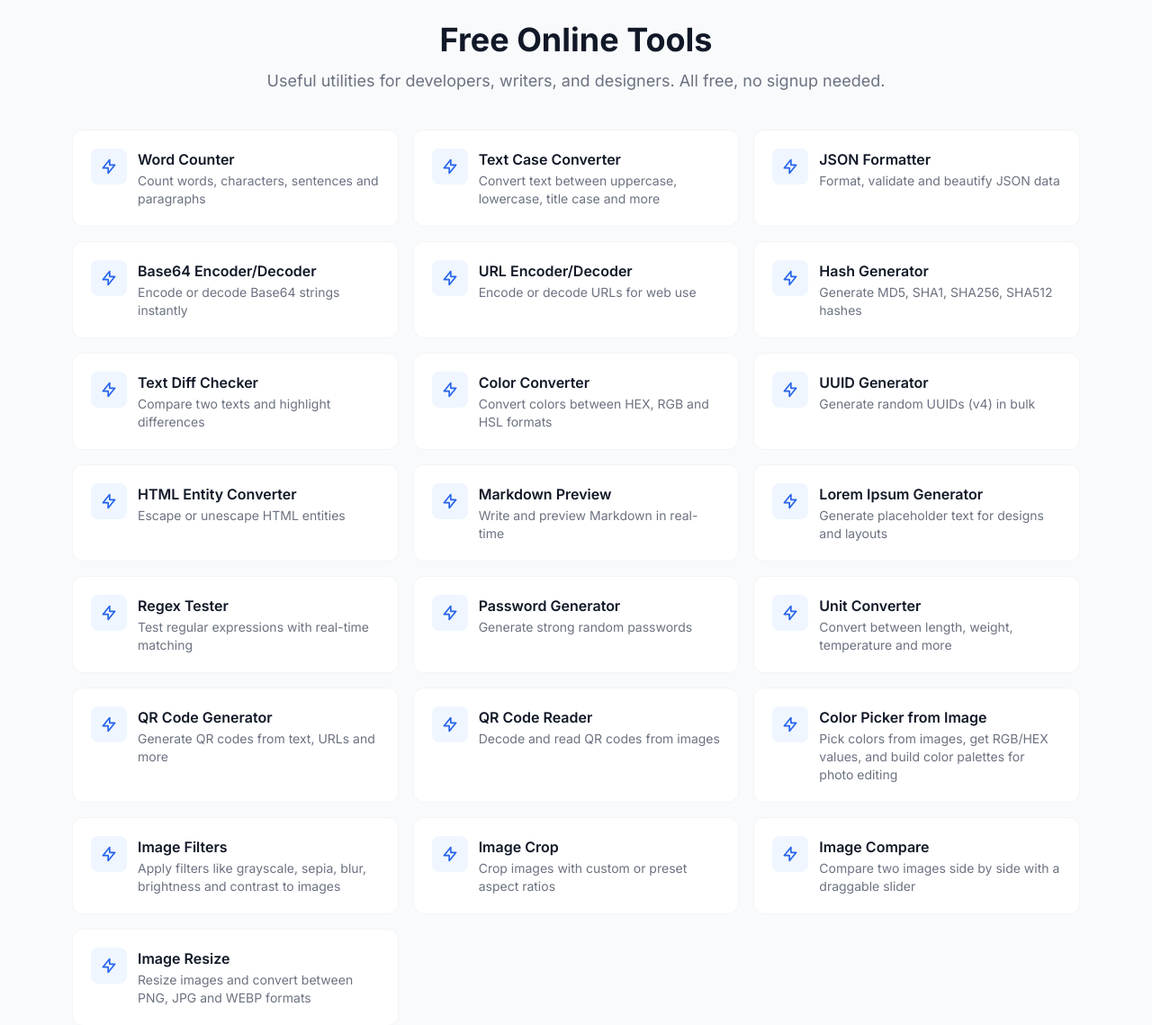
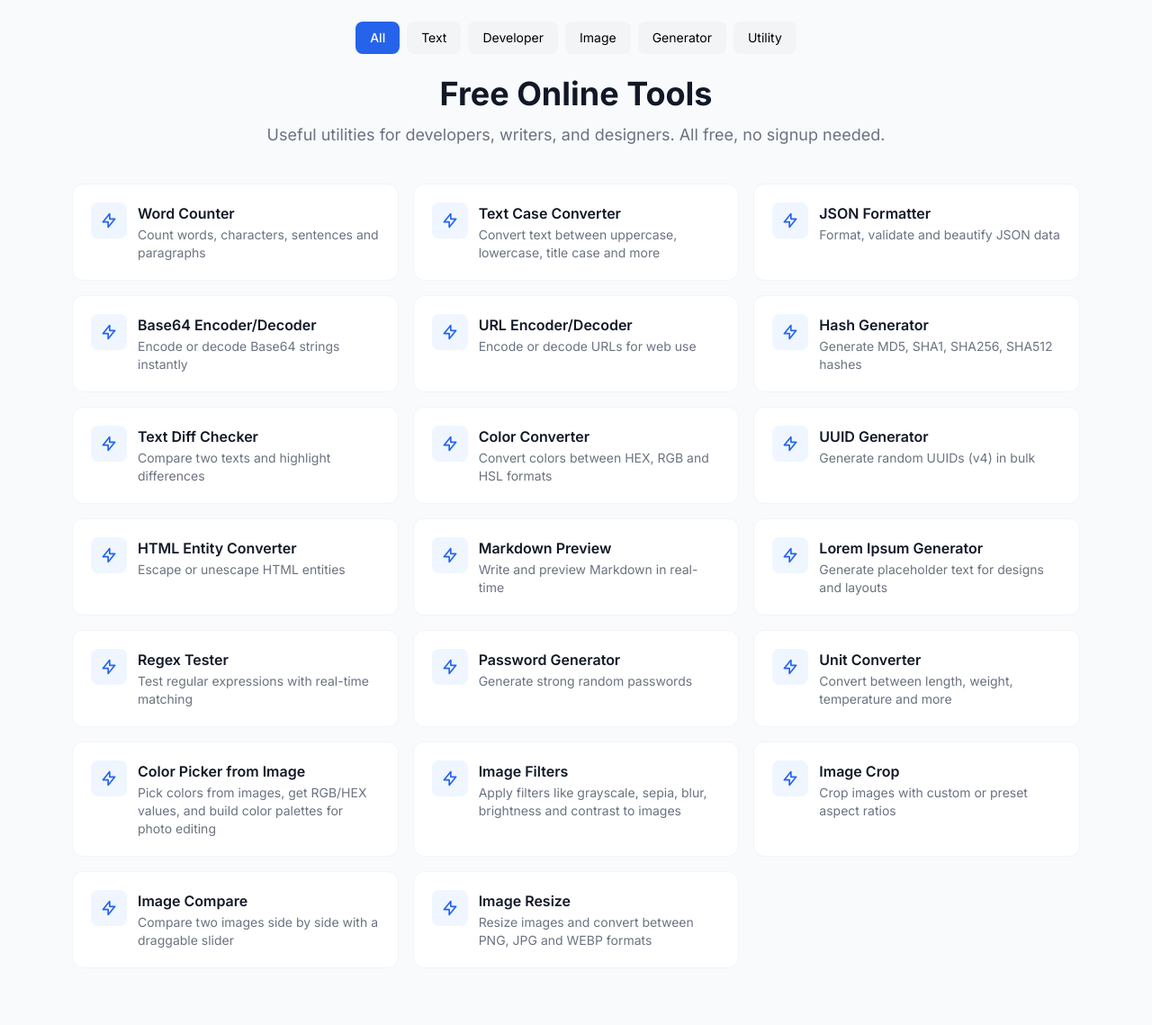
Before and after one commit to AltairIc/online-toolbox, a Flask app: page / in a window 1280 px wide. Shown: the part 57-1196 px from the top of the page at 90% size. Run offline with Flask 3, Linux system fonts and the light colour scheme; some libraries are stand-ins or nearby versions.

Commit message:
Add category filter bar to homepage

```diff
--- a/app/routes.py
+++ b/app/routes.py
@@ -4,28 +4,28 @@ from flask import Blueprint, render_template, request, jsonify
 main = Blueprint("main", __name__)
 
 TOOLS = [
-    {"id": "word-counter", "name": "Word Counter", "desc": "Count words, characters, sentences and paragraphs", "icon": "file-text"},
-    {"id": "text-case", "name": "Text Case Converter", "desc": "Convert text between uppercase, lowercase, title case and more", "icon": "type"},
-    {"id": "json-formatter", "name": "JSON Formatter", "desc": "Format, validate and beautify JSON data", "icon": "braces"},
-    {"id": "base64", "name": "Base64 Encoder/Decoder", "desc": "Encode or decode Base64 strings instantly", "icon": "lock"},
-    {"id": "url-encoder", "name": "URL Encoder/Decoder", "desc": "Encode or decode URLs for web use", "icon": "link"},
-    {"id": "hash-generator", "name": "Hash Generator", "desc": "Generate MD5, SHA1, SHA256, SHA512 hashes", "icon": "fingerprint"},
-    {"id": "text-diff", "name": "Text Diff Checker", "desc": "Compare two texts and highlight differences", "icon": "git-compare"},
-    {"id": "color-converter", "name": "Color Converter", "desc": "Convert colors between HEX, RGB and HSL formats", "icon": "palette"},
-    {"id": "uuid-generator", "name": "UUID Generator", "desc": "Generate random UUIDs (v4) in bulk", "icon": "shuffle"},
-    {"id": "html-entity", "name": "HTML Entity Converter", "desc": "Escape or unescape HTML entities", "icon": "code"},
-    {"id": "markdown-preview", "name": "Markdown Preview", "desc": "Write and preview Markdown in real-time", "icon": "markdown"},
-    {"id": "lorem-ipsum", "name": "Lorem Ipsum Generator", "desc": "Generate placeholder text for designs and layouts", "icon": "text"},
-    {"id": "regex-tester", "name": "Regex Tester", "desc": "Test regular expressions with real-time matching", "icon": "search"},
-    {"id": "password-generator", "name": "Password Generator", "desc": "Generate strong random passwords", "icon": "key"},
-    {"id": "unit-converter", "name": "Unit Converter", "desc": "Convert between length, weight, temperature and more", "icon": "ruler"},
+    {"id": "word-counter", "cat": "text", "name": "Word Counter", "desc": "Count words, characters, sentences and paragraphs", "icon": "file-text"},
+    {"id": "text-case", "cat": "text", "name": "Text Case Converter", "desc": "Convert text between uppercase, lowercase, title case and more", "icon": "type"},
+    {"id": "json-formatter", "cat": "dev", "name": "JSON Formatter", "desc": "Format, validate and beautify JSON data", "icon": "braces"},
+    {"id": "base64", "cat": "dev", "name": "Base64 Encoder/Decoder", "desc": "Encode or decode Base64 strings instantly", "icon": "lock"},
+    {"id": "url-encoder", "cat": "dev", "name": "URL Encoder/Decoder", "desc": "Encode or decode URLs for web use", "icon": "link"},
+    {"id": "hash-generator", "cat": "dev", "name": "Hash Generator", "desc": "Generate MD5, SHA1, SHA256, SHA512 hashes", "icon": "fingerprint"},
+    {"id": "text-diff", "cat": "text", "name": "Text Diff Checker", "desc": "Compare two texts and highlight differences", "icon": "git-compare"},
+    {"id": "color-converter", "cat": "image", "name": "Color Converter", "desc": "Convert colors between HEX, RGB and HSL formats", "icon": "palette"},
+    {"id": "uuid-generator", "cat": "gen", "name": "UUID Generator", "desc": "Generate random UUIDs (v4) in bulk", "icon": "shuffle"},
+    {"id": "html-entity", "cat": "text", "name": "HTML Entity Converter", "desc": "Escape or unescape HTML entities", "icon": "code"},
+    {"id": "markdown-preview", "cat": "util", "name": "Markdown Preview", "desc": "Write and preview Markdown in real-time", "icon": "markdown"},
+    {"id": "lorem-ipsum", "cat": "text", "name": "Lorem Ipsum Generator", "desc": "Generate placeholder text for designs and layouts", "icon": "text"},
+    {"id": "regex-tester", "cat": "dev", "name": "Regex Tester", "desc": "Test regular expressions with real-time matching", "icon": "search"},
+    {"id": "password-generator", "cat": "gen", "name": "Password Generator", "desc": "Generate strong random passwords", "icon": "key"},
+    {"id": "unit-converter", "cat": "util", "name": "Unit Converter", "desc": "Convert between length, weight, temperature and more", "icon": "ruler"},
     {'id': 'qr-generator', 'name': 'QR Code Generator', 'desc': 'Generate QR codes from text, URLs and more', 'icon': 'qr-code'},
     {'id': 'qr-reader', 'name': 'QR Code Reader', 'desc': 'Decode and read QR codes from images', 'icon': 'camera'},
-    {"id": "color-picker", "name": "Color Picker from Image", "desc": "Pick colors from images, get RGB/HEX values, and build color palettes for photo editing", "icon": "droplet"},
-    {"id": "image-filters", "name": "Image Filters", "desc": "Apply filters like grayscale, sepia, blur, brightness and contrast to images", "icon": "image"},
-    {"id": "image-crop", "name": "Image Crop", "desc": "Crop images with custom or preset aspect ratios", "icon": "crop"},
-    {"id": "image-compare", "name": "Image Compare", "desc": "Compare two images side by side with a draggable slider", "icon": "git-compare"},
-    {"id": "image-resize", "name": "Image Resize", "desc": "Resize images and convert between PNG, JPG and WEBP formats", "icon": "maximize"}]
+    {"id": "color-picker", "cat": "image", "name": "Color Picker from Image", "desc": "Pick colors from images, get RGB/HEX values, and build color palettes for photo editing", "icon": "droplet"},
+    {"id": "image-filters", "cat": "image", "name": "Image Filters", "desc": "Apply filters like grayscale, sepia, blur, brightness and contrast to images", "icon": "image"},
+    {"id": "image-crop", "cat": "image", "name": "Image Crop", "desc": "Crop images with custom or preset aspect ratios", "icon": "crop"},
+    {"id": "image-compare", "cat": "image", "name": "Image Compare", "desc": "Compare two images side by side with a draggable slider", "icon": "git-compare"},
+    {"id": "image-resize", "cat": "image", "name": "Image Resize", "desc": "Resize images and convert between PNG, JPG and WEBP formats", "icon": "maximize"}]
 
 @main.route("/")
 def index():
--- a/app/templates/index.html
+++ b/app/templates/index.html
@@ -1,12 +1,53 @@
  {% extends "base.html" %}
  {% block title %}ToolBox{% endblock %}
  {% block content %}
+<div class="mb-6">
+    <div class="flex flex-wrap gap-2 justify-center">
+        <button onclick="filterTools('all')" class="cat-btn px-4 py-2 bg-blue-600 text-white rounded-lg text-sm font-medium hover:bg-blue-700" data-cat="all">
+            <span class="lang-en">All</span><span class="lang-zh" style="display:none">全部</span>
+        </button>
+        <button onclick="filterTools('text')" class="cat-btn px-4 py-2 bg-gray-100 rounded-lg text-sm hover:bg-gray-200" data-cat="text">
+            <span class="lang-en">Text</span><span class="lang-zh" style="display:none">文本</span>
+        </button>
+        <button onclick="filterTools('dev')" class="cat-btn px-4 py-2 bg-gray-100 rounded-lg text-sm hover:bg-gray-200" data-cat="dev">
+            <span class="lang-en">Developer</span><span class="lang-zh" style="display:none">开发</span>
+        </button>
+        <button onclick="filterTools('image')" class="cat-btn px-4 py-2 bg-gray-100 rounded-lg text-sm hover:bg-gray-200" data-cat="image">
+            <span class="lang-en">Image</span><span class="lang-zh" style="display:none">图片</span>
+        </button>
+        <button onclick="filterTools('gen')" class="cat-btn px-4 py-2 bg-gray-100 rounded-lg text-sm hover:bg-gray-200" data-cat="gen">
+            <span class="lang-en">Generator</span><span class="lang-zh" style="display:none">生成</span>
+        </button>
+        <button onclick="filterTools('util')" class="cat-btn px-4 py-2 bg-gray-100 rounded-lg text-sm hover:bg-gray-200" data-cat="util">
+            <span class="lang-en">Utility</span><span class="lang-zh" style="display:none">实用</span>
+        </button>
+    </div>
+</div>
+
+<script>
+function filterTools(cat) {
+    document.querySelectorAll('.cat-btn').forEach(function(b) {
+        if (b.getAttribute('data-cat') === cat || (cat === 'all' && b.getAttribute('data-cat') === 'all')) {
+            b.className = 'cat-btn px-4 py-2 bg-blue-600 text-white rounded-lg text-sm font-medium hover:bg-blue-700';
+        } else {
+            b.className = 'cat-btn px-4 py-2 bg-gray-100 rounded-lg text-sm hover:bg-gray-200';
+        }
+    });
+    document.querySelectorAll('.tool-card').forEach(function(card) {
+        if (cat === 'all' || card.getAttribute('data-cat') === cat) {
+            card.style.display = 'block';
+        } else {
+            card.style.display = 'none';
+        }
+    });
+}
+</script>
  <div class="text-center mb-10">
      <h1 class="text-3xl md:text-4xl font-bold text-gray-900 mb-3"><span class="lang-en">Free Online Tools</span><span class="lang-zh lang-block" style="display:none">免费在线工具箱</span></h1>
      <p class="text-gray-500 text-lg"><span class="lang-en">Useful utilities for developers, writers, and designers. All free, no signup needed.</span><span class="lang-zh lang-block" style="display:none">面向开发者、写作者和设计师的实用工具。全部免费，无需注册。</span></p>
  </div>
  <div class="grid grid-cols-1 sm:grid-cols-2 md:grid-cols-3 gap-4">
-     {% for tool in tools %}
+     {% for tool in tools %}{% if tool.cat is defined %}
      <a href="/tool/{{ tool.id }}" class="tool-card bg-white rounded-xl p-5 border border-gray-100 cursor-pointer block">
          <div class="flex items-start gap-3">
              <div class="w-10 h-10 bg-blue-50 text-blue-600 rounded-lg flex items-center justify-center flex-shrink-0">
@@ -18,6 +59,6 @@
              </div>
          </div>
      </a>
-     {% endfor %}
+     {% endif %}{% endfor %}
  </div>
  {% endblock %}
```
